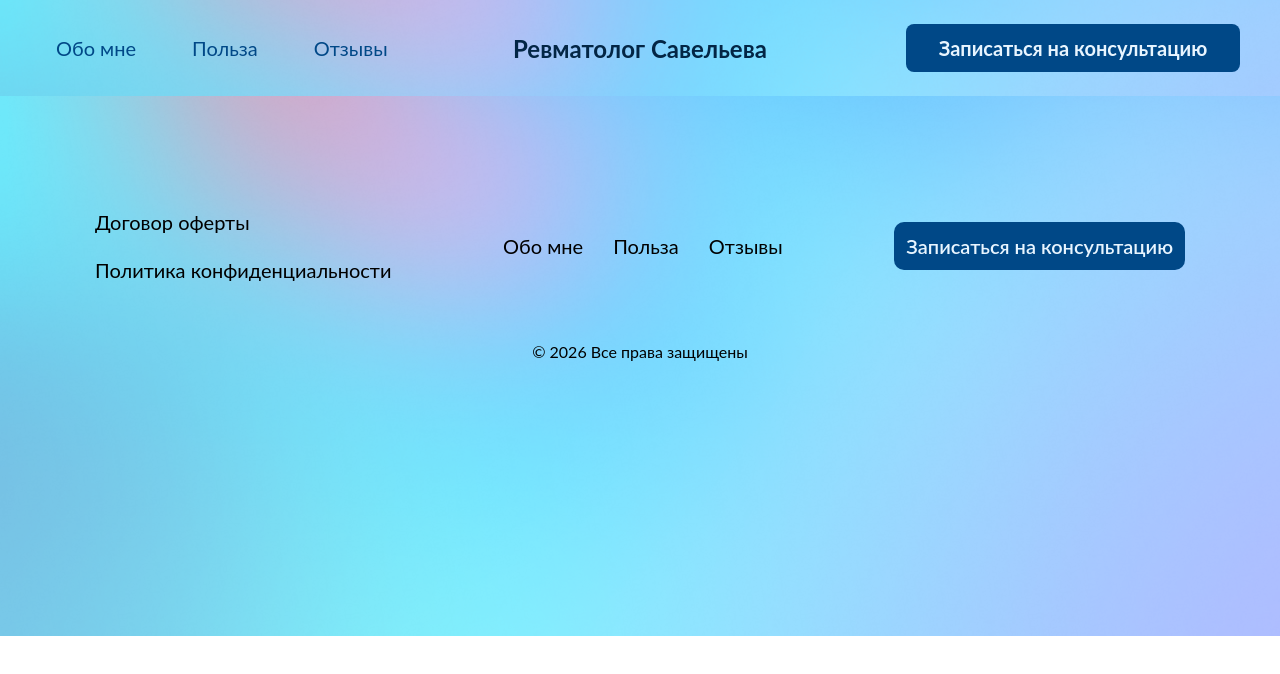
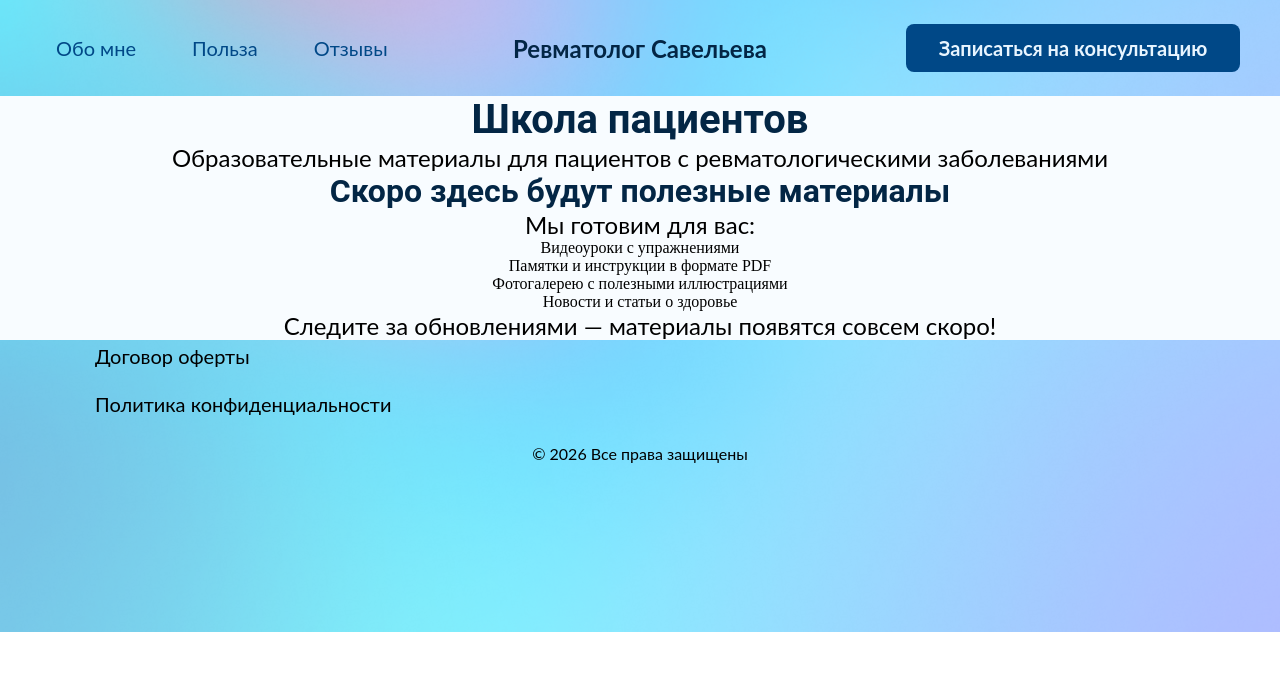
Before and after one commit to Nadya-Semyonova/doctorSavelieva, a React (Vite) app: page /school in a window 1280 px wide. Shown: the top 674 px of the page. Built offline with nearby package versions, Linux system fonts and the light colour scheme.

Commit message:
add:SchoolPage

```diff
--- a/src/app/App.tsx
+++ b/src/app/App.tsx
@@ -4,6 +4,7 @@ import HomePage from "../pages/HomePage";
 import "./App.css";
 import PrivacyPolicy from "../pages/documents/PrivacyPolicy";
 import OfferAgreement from "../pages/documents/OfferAgreement";
+import { SchoolPage } from "../pages/SchoolPage/SchoolPage";
 
 function App() {
   return (
@@ -13,6 +14,7 @@ function App() {
           <Route path="/" element={<HomePage />} />
           <Route path="/privacy-policy" element={<PrivacyPolicy />} />
           <Route path="/offer-agreement" element={<OfferAgreement />} />
+          <Route path="/school" element={<SchoolPage />} />
         </Routes>
       </MainLayout>
     </Router>
--- a/src/layouts/Footer/Footer.module.css
+++ b/src/layouts/Footer/Footer.module.css
@@ -1,5 +1,6 @@
 .footer {
-  padding: 110px 95px;
+  padding-inline-start: 95px;
+  padding-inline-end: 95px;
   display: flex;
   justify-content: space-between;
   margin-top: auto;
@@ -19,7 +20,6 @@
   justify-content: space-between;
   align-items: center;
   gap: var(--spacing-lg);
-  margin-bottom: var(--spacing-xl);
 }
 
 /* Левая колонка - юридические документы */
@@ -52,7 +52,7 @@
   width: 100%;
 }
 
-/* Центральная колонка - навигационные ссылки */
+/* Центральная колонка - навигационные ссылки
 .navSection {
   display: flex;
   flex-flow: row wrap;
@@ -82,7 +82,7 @@
 }
 
 /* Правая колонка - кнопка записи */
-.ctaSection {
+/* .ctaSection {
   flex-shrink: 0;
 }
 
@@ -111,7 +111,7 @@
 
 .ctaButton:active {
   transform: translateY(0);
-}
+} */
 
 /* Копирайт */
 .copyright {
@@ -125,181 +125,3 @@
   font-size: var(--font-size-sm);
   margin: 0;
 }
-
-/* ======================================================================
-   Адаптивность - Планшеты и ноутбуки
-   ====================================================================== */
-
-@media (width <= 1024px) {
-  .footerContent {
-    gap: var(--spacing-xl);
-  }
-
-  .navSection {
-    gap: var(--spacing-md);
-  }
-}
-
-/* ======================================================================
-   Адаптивность - Планшеты (768px - 991px)
-   ====================================================================== */
-
-@media (width <= 991px) {
-  .footer {
-    padding: var(--spacing-lg) 0 var(--spacing-md);
-  }
-
-  .footerContent {
-    gap: var(--spacing-xl);
-  }
-
-  .legalSection {
-    gap: var(--spacing-sm);
-  }
-
-  .navSection {
-    gap: var(--spacing-md);
-  }
-
-  .legalLink,
-  .anchorLink {
-    font-size: var(--font-size-sm);
-  }
-
-  .ctaButton {
-    font-size: var(--font-size-sm);
-    padding: var(--spacing-xs) var(--spacing-md);
-  }
-}
-
-/* ======================================================================
-   Адаптивность - Мобильные устройства (до 767px)
-   ====================================================================== */
-
-@media (width <= 767px) {
-  .footer {
-    padding: var(--spacing-lg) 0 var(--spacing-md);
-  }
-
-  .footerContent {
-    flex-direction: column;
-    align-items: stretch;
-    gap: var(--spacing-xl);
-    margin-bottom: var(--spacing-lg);
-  }
-
-  /* Левая колонка - юридические документы */
-  .legalSection {
-    flex-direction: row;
-    justify-content: center;
-    gap: var(--spacing-xl);
-    order: 2;
-  }
-
-  .legalLink {
-    white-space: nowrap;
-  }
-
-  /* Центральная колонка - навигационные ссылки */
-  .navSection {
-    justify-content: center;
-    gap: var(--spacing-xl);
-    order: 1;
-  }
-
-  .anchorLink {
-    white-space: nowrap;
-  }
-
-  /* Правая колонка - кнопка записи */
-  .ctaSection {
-    order: 3;
-    text-align: center;
-  }
-
-  .ctaButton {
-    width: 100%;
-    max-width: 280px;
-    white-space: normal;
-    word-break: keep-all;
-  }
-
-  .copyright p {
-    font-size: var(--font-size-xs);
-  }
-}
-
-/* ======================================================================
-   Адаптивность - Маленькие мобильные (до 480px)
-   ====================================================================== */
-
-@media (width <= 480px) {
-  .footer {
-    padding: var(--spacing-md) 0 var(--spacing-sm);
-  }
-
-  .footerContent {
-    gap: var(--spacing-lg);
-  }
-
-  .legalSection {
-    flex-direction: column;
-    align-items: center;
-    gap: var(--spacing-md);
-  }
-
-  .navSection {
-    flex-direction: column;
-    align-items: center;
-    gap: var(--spacing-md);
-  }
-
-  .legalLink,
-  .anchorLink {
-    white-space: normal;
-    text-align: center;
-  }
-
-  .ctaButton {
-    max-width: 100%;
-    width: 100%;
-    padding: var(--spacing-sm) var(--spacing-md);
-  }
-}
-
-/* ======================================================================
-   Поддержка для пользователей с ограниченными возможностями
-   ====================================================================== */
-
-@media (prefers-reduced-motion: reduce) {
-  .legalLink,
-  .anchorLink,
-  .ctaButton,
-  .legalLink::after,
-  .anchorLink::after {
-    transition: none;
-  }
-
-  .ctaButton:hover {
-    transform: none;
-  }
-
-  a[href^="#"] {
-    scroll-behavior: auto;
-  }
-}
-
-/* Фокус-состояния для доступности */
-.legalLink:focus-visible,
-.anchorLink:focus-visible,
-.ctaButton:focus-visible {
-  outline: 2px solid var(--color-primary);
-  outline-offset: 2px;
-  border-radius: var(--border-radius-sm);
-}
-
-/* Активные состояния */
-.legalLink:active,
-.anchorLink:active {
-  color: var(--color-primary-dark);
-}
--- a/src/layouts/Footer/Footer.tsx
+++ b/src/layouts/Footer/Footer.tsx
@@ -1,36 +1,125 @@
+// import { Link as RouterLink } from "react-router-dom";
+// import styles from "./Footer.module.css";
+// import ButtonDefault from "../../shared/ui/Button/ButtonDefault";
+
+// interface FooterProps {
+//   className?: string;
+// }
+
+// const Footer: React.FC<FooterProps> = ({ className }) => {
+//   const scrollToSection = (sectionId: string) => {
+//     const element = document.getElementById(sectionId);
+//     if (element) {
+//       element.scrollIntoView({
+//         behavior: "smooth",
+//         block: "start",
+//       });
+//     }
+//   };
+
+//   const handleAnchorClick = (e: React.MouseEvent<HTMLAnchorElement>, sectionId: string) => {
+//     e.preventDefault();
+//     scrollToSection(sectionId);
+//   };
+
+//   function handleAppointmentClick(): void {
+//     throw new Error("Function not implemented.");
+//   }
+
+//   return (
+//     <footer className={`${styles.footer} ${className || ""}`}>
+//       <div className={styles.container}>
+//         <div className={styles.footerContent}>
+//           {/* Левая колонка - юридические документы (заглушки) */}
+//           <div className={styles.legalSection}>
+//             <RouterLink to="/offer-agreement" className={styles.legalLink}>
+//               Договор оферты
+//             </RouterLink>
+//             <RouterLink to="/privacy-policy" className={styles.legalLink}>
+//               Политика конфиденциальности
+//             </RouterLink>
+//           </div>
+
+//           {/* Центральная колонка - якорные ссылки */}
+//           <div className={styles.navSection}>
+//             <a
+//               href="#about"
+//               className={styles.anchorLink}
+//               onClick={(e) => handleAnchorClick(e, "about")}
+//             >
+//               Обо мне
+//             </a>
+//             <a
+//               href="#benefit"
+//               className={styles.anchorLink}
+//               onClick={(e) => handleAnchorClick(e, "benefit")}
+//             >
+//               Польза
+//             </a>
+//             <a
+//               href="#reviews"
+//               className={styles.anchorLink}
+//               onClick={(e) => handleAnchorClick(e, "reviews")}
+//             >
+//               Отзывы
+//             </a>
+//           </div>
+
+//           {/* Правая колонка - кнопка записи */}
+//           <div className={styles.ctaSection}>
+//             <ButtonDefault
+//               name="Записаться на консультацию"
+//               handleClick={handleAppointmentClick}
+//               styleButton={styles.ctaButton}
+//               type="button"
+//               ariaLabel="Перейти к форме записи на консультацию"
+//             />
+//           </div>
+//         </div>
+
+//         {/* Нижняя строка с копирайтом */}
+//         <div className={styles.copyright}>
+//           <p>© {new Date().getFullYear()} Все права защищены</p>
+//         </div>
+//       </div>
+//     </footer>
+//   );
+// };
+
+// export default Footer;
 import { Link as RouterLink } from "react-router-dom";
 import styles from "./Footer.module.css";
-import ButtonDefault from "../../shared/ui/Button/ButtonDefault";
+// import ButtonDefault from "../../shared/ui/Button/ButtonDefault";
 
 interface FooterProps {
   className?: string;
 }
 
 const Footer: React.FC<FooterProps> = ({ className }) => {
-  const scrollToSection = (sectionId: string) => {
-    const element = document.getElementById(sectionId);
-    if (element) {
-      element.scrollIntoView({
-        behavior: "smooth",
-        block: "start",
-      });
-    }
-  };
+  // const scrollToSection = (sectionId: string) => {
+  //   const element = document.getElementById(sectionId);
+  //   if (element) {
+  //     element.scrollIntoView({
+  //       behavior: "smooth",
+  //       block: "start",
+  //     });
+  //   }
+  // };
 
-  const handleAnchorClick = (e: React.MouseEvent<HTMLAnchorElement>, sectionId: string) => {
-    e.preventDefault();
-    scrollToSection(sectionId);
-  };
+  // const handleAnchorClick = (e: React.MouseEvent<HTMLAnchorElement>, sectionId: string) => {
+  //   e.preventDefault();
+  //   scrollToSection(sectionId);
+  // };
 
-  function handleAppointmentClick(): void {
-    throw new Error("Function not implemented.");
-  }
+  // function handleAppointmentClick(): void {
+  //   throw new Error("Function not implemented.");
+  // }
 
   return (
     <footer className={`${styles.footer} ${className || ""}`}>
       <div className={styles.container}>
         <div className={styles.footerContent}>
-          {/* Левая колонка - юридические документы (заглушки) */}
+          {/* Левая колонка - юридические документы */}
           <div className={styles.legalSection}>
             <RouterLink to="/offer-agreement" className={styles.legalLink}>
               Договор оферты
@@ -38,42 +127,6 @@ const Footer: React.FC<FooterProps> = ({ className }) => {
             <RouterLink to="/privacy-policy" className={styles.legalLink}>
               Политика конфиденциальности
             </RouterLink>
-          </div>
-
-          {/* Центральная колонка - якорные ссылки */}
-          <div className={styles.navSection}>
-            <a
-              href="#about"
-              className={styles.anchorLink}
-              onClick={(e) => handleAnchorClick(e, "about")}
-            >
-              Обо мне
-            </a>
-            <a
-              href="#benefit"
-              className={styles.anchorLink}
-              onClick={(e) => handleAnchorClick(e, "benefit")}
-            >
-              Польза
-            </a>
-            <a
-              href="#reviews"
-              className={styles.anchorLink}
-              onClick={(e) => handleAnchorClick(e, "reviews")}
-            >
-              Отзывы
-            </a>
-          </div>
-
-          {/* Правая колонка - кнопка записи */}
-          <div className={styles.ctaSection}>
-            <ButtonDefault
-              name="Записаться на консультацию"
-              handleClick={handleAppointmentClick}
-              styleButton={styles.ctaButton}
-              type="button"
-              ariaLabel="Перейти к форме записи на консультацию"
-            />
           </div>
         </div>
 
--- /dev/null
+++ b/src/pages/SchoolPage/School.module.css
@@ -0,0 +1,3 @@
+.schoolPage {
+background-color: var(--color-bg-primary);
+}
--- /dev/null
+++ b/src/pages/SchoolPage/SchoolPage.tsx
@@ -0,0 +1,39 @@
+import style from "./School.module.css";
+
+export const SchoolPage: React.FC = () => {
+  return (
+    <div className={style.schoolPage}>
+      {/* Hero секция */}
+      <section className={style.schoolHero}>
+        <div className={style.container}>
+          <h1 className={style.schoolHero__title}>Школа пациентов</h1>
+          <p className={style.schoolHero__subtitle}>
+            Образовательные материалы для пациентов с ревматологическими заболеваниями
+          </p>
+        </div>
+      </section>
+
+      {/* Основной контент */}
+      <section className={style.schoolContent}>
+        <div className={style.container}>
+          {/* Заглушка с сообщением */}
+          <div className={style.comingSoon}>
+            <div className={style.comingSoon__icon}></div>
+            <h2 className={style.comingSoon__title}>Скоро здесь будут полезные материалы</h2>
+            <p className={style.comingSoon__text}>Мы готовим для вас:</p>
+            <ul className={style.comingSoon__list}>
+              <li>Видеоуроки с упражнениями</li>
+              <li>Памятки и инструкции в формате PDF</li>
+              <li>Фотогалерею с полезными иллюстрациями</li>
+              <li>Новости и статьи о здоровье</li>
+            </ul>
+            <div className={style.comingSoon__note}>
+              <span></span>
+              <p>Следите за обновлениями — материалы появятся совсем скоро!</p>
+            </div>
+          </div>
+        </div>
+      </section>
+    </div>
+  );
+};
```
